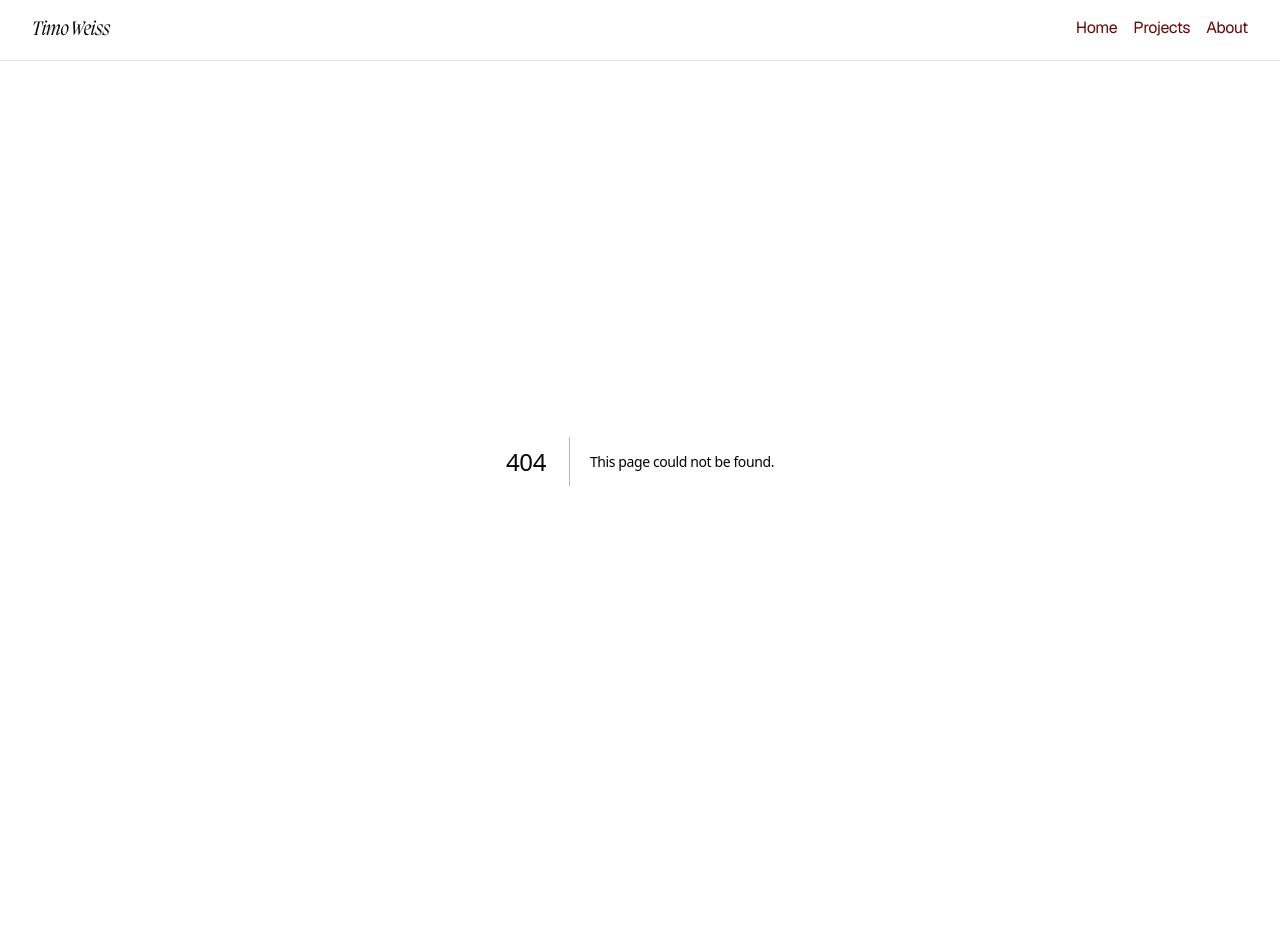
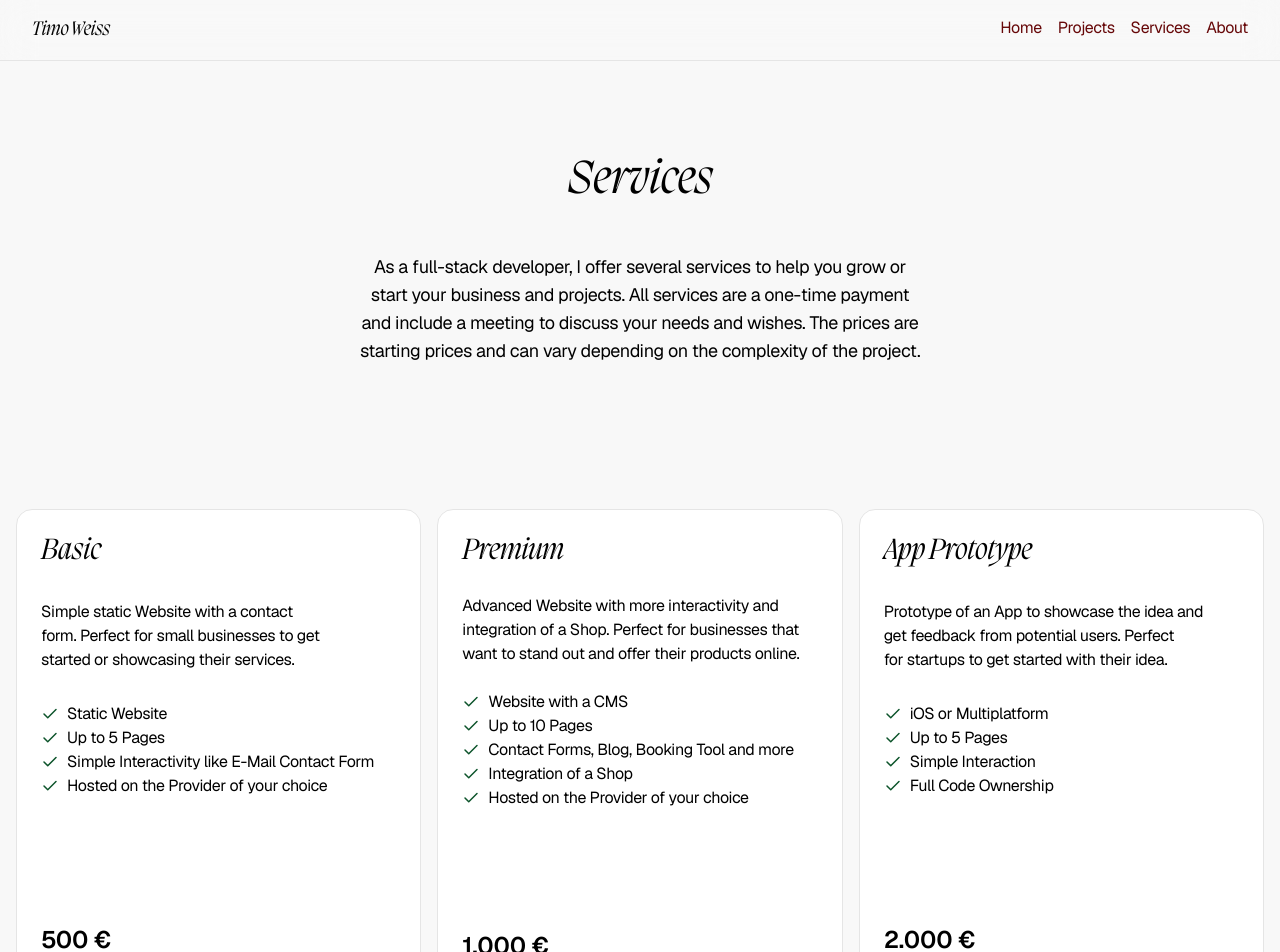
Before and after one commit to exddc/personal-site, a Next.js app: page /services in a window 1280 px wide. Before the commit this address had no page. Shown: the top 952 px of the page. Built offline with nearby package versions, Linux system fonts and the light colour scheme.

Commit message:
new services section

```diff
--- a/app/page.tsx
+++ b/app/page.tsx
@@ -4,6 +4,7 @@ import { ShortBio } from "@/components/Bio";
 import LatestProjects from "@/components/LatestProjects";
 import Links from "@/components/Links";
 import { Contact } from "@/components/Contact";
+import Services from "@/components/Services";
 
 export default function Home() {
   return (
@@ -14,6 +15,7 @@ export default function Home() {
       </div>
       <LatestProjects />
       <Links />
+      <Services />
       <Contact />
     </div>
   );
--- a/app/projects/page.tsx
+++ b/app/projects/page.tsx
@@ -2,6 +2,7 @@
 
 import React from "react";
 import CenterUnderline from "@/components/Fancy-Underline-Center";
+import { Contact } from "@/components/Contact";
 import Link from "next/link";
 
 export default function Projects() {
@@ -183,6 +184,7 @@ export default function Projects() {
           </div>
         </div>
       </section>
+      <Contact />
     </div>
   );
 }
--- /dev/null
+++ b/app/services/page.tsx
@@ -0,0 +1,123 @@
+"use client";
+
+import React from "react";
+import { Contact } from "@/components/Contact";
+import { Check } from "lucide-react";
+
+export default function Services() {
+  return (
+    <div className="grid grid-cols-1 gap-36">
+      <section
+        id="services"
+        className="mx-auto mt-24 flex w-full max-w-[90rem] flex-col gap-36 text-center text-lg text-balance"
+      >
+        <div className="mx-auto flex max-w-xl flex-col gap-12 text-center text-lg text-balance">
+          <h2 className="font-serif text-5xl italic">Services</h2>
+          <p>
+            As a full-stack developer, I offer several services to help you grow
+            or start your business and projects. All services are a one-time
+            payment and include a meeting to discuss your needs and wishes. The
+            prices are starting prices and can vary depending on the complexity
+            of the project.
+          </p>
+        </div>
+
+        <div className="mx-auto grid w-full grid-cols-1 gap-4 text-left lg:grid-cols-3">
+          <div className="mx-auto grid w-full grid-cols-1 gap-6 rounded-2xl border border-neutral-200 bg-white p-6 text-base">
+            <h3 className="font-serif text-3xl italic">Basic</h3>
+            <p>
+              Simple static Website with a contact form. Perfect for small
+              businesses to get started or showcasing their services.
+            </p>
+            <ul>
+              <li className="flex items-center gap-2">
+                <Check width={18} color="#0d542b" />
+                <span>Static Website</span>
+              </li>
+              <li className="flex items-center gap-2">
+                <Check width={18} color="#0d542b" />
+                <span>Up to 5 Pages</span>
+              </li>
+              <li className="flex items-center gap-2">
+                <Check width={18} color="#0d542b" />
+                <span>Simple Interactivity like E-Mail Contact Form</span>
+              </li>
+              <li className="flex items-center gap-2">
+                <Check width={18} color="#0d542b" />
+                <span>Hosted on the Provider of your choice</span>
+              </li>
+            </ul>
+            <p className="pt-24 text-2xl font-semibold">500 €</p>
+          </div>
+
+          <div className="mx-auto grid w-full grid-cols-1 gap-6 rounded-2xl border border-neutral-200 bg-white p-6 text-base">
+            <h3 className="font-serif text-3xl italic">Premium</h3>
+            <p>
+              Advanced Website with more interactivity and integration of a
+              Shop. Perfect for businesses that want to stand out and offer
+              their products online.
+            </p>
+            <ul>
+              <li className="flex items-center gap-2">
+                <Check width={18} color="#0d542b" />
+                <span>Website with a CMS</span>
+              </li>
+              <li className="flex items-center gap-2">
+                <Check width={18} color="#0d542b" />
+                <span>Up to 10 Pages</span>
+              </li>
+              <li className="flex items-center gap-2">
+                <Check width={18} color="#0d542b" />
+                <span>Contact Forms, Blog, Booking Tool and more</span>
+              </li>
+              <li className="flex items-center gap-2">
+                <Check width={18} color="#0d542b" />
+                <span>Integration of a Shop</span>
+              </li>
+              <li className="flex items-center gap-2">
+                <Check width={18} color="#0d542b" />
+                <span>Hosted on the Provider of your choice</span>
+              </li>
+            </ul>
+            <p className="pt-24 text-2xl font-semibold">1.000 €</p>
+          </div>
+
+          <div className="mx-auto grid w-full grid-cols-1 gap-6 rounded-2xl border border-neutral-200 bg-white p-6 text-base">
+            <h3 className="font-serif text-3xl italic">App Prototype</h3>
+            <p>
+              Prototype of an App to showcase the idea and get feedback from
+              potential users. Perfect for startups to get started with their
+              idea.
+            </p>
+            <ul>
+              <li className="flex items-center gap-2">
+                <Check width={18} color="#0d542b" />
+                <span>iOS or Multiplatform</span>
+              </li>
+              <li className="flex items-center gap-2">
+                <Check width={18} color="#0d542b" />
+                <span>Up to 5 Pages</span>
+              </li>
+              <li className="flex items-center gap-2">
+                <Check width={18} color="#0d542b" />
+                <span>Simple Interaction</span>
+              </li>
+              <li className="flex items-center gap-2">
+                <Check width={18} color="#0d542b" />
+                <span>Full Code Ownership</span>
+              </li>
+            </ul>
+            <p className="pt-24 text-2xl font-semibold">2.000 €</p>
+          </div>
+        </div>
+      </section>
+      <div className="mx-auto flex max-w-xl flex-col gap-12 text-center text-lg text-balance">
+        <p>
+          If you are interested in one of the services or have a custom request,
+          feel free to contact me.
+        </p>
+      </div>
+      <Contact />
+    </div>
+  );
+}
--- a/components/Header.tsx
+++ b/components/Header.tsx
@@ -69,6 +69,13 @@ export default function Header() {
                 underlinePaddingRatio={-0.2}
               />
             </Link>
+            <Link href="/services">
+              <CenterUnderline
+                label="Services"
+                underlineHeightRatio={0.05}
+                underlinePaddingRatio={-0.2}
+              />
+            </Link>
             <Link href="/about">
               <CenterUnderline
                 label="About"
--- /dev/null
+++ b/components/Services.tsx
@@ -0,0 +1,44 @@
+"use client";
+
+import React from "react";
+import CenterUnderline from "./Fancy-Underline-Center";
+import Link from "next/link";
+
+export default function Services() {
+  return (
+    <section
+      id="services-landing"
+      className="mx-auto flex w-full max-w-[90rem] flex-col gap-12 text-center text-lg text-balance"
+    >
+      <h2 className="font-serif text-5xl italic">Services</h2>
+      <p>I provide a variety of development services to suit your needs:</p>
+      <div className="mx-auto grid w-full grid-cols-1 gap-4 text-left lg:grid-cols-3">
+        <div className="mx-auto grid w-full grid-cols-1 gap-6 rounded-2xl border border-neutral-200 bg-white p-6 text-base">
+          <h3 className="font-serif text-3xl italic">Basic</h3>
+          <p>Simple, static site to get your business online.</p>
+        </div>
+        <div className="mx-auto grid w-full grid-cols-1 gap-6 rounded-2xl border border-neutral-200 bg-white p-6 text-base">
+          <h3 className="font-serif text-3xl italic">Premium</h3>
+          <p>
+            Advanced site with CMS, interactivity, and e-commerce capabilities.
+          </p>
+        </div>
+        <div className="mx-auto grid w-full grid-cols-1 gap-6 rounded-2xl border border-neutral-200 bg-white p-6 text-base">
+          <h3 className="font-serif text-3xl italic">App Prototype</h3>
+          <p>Functional prototype to showcase and test your app idea.</p>
+        </div>
+      </div>
+      <Link
+        href="/services"
+        className="mx-auto w-fit font-serif text-2xl text-[#660708] italic"
+      >
+        <CenterUnderline
+          label="See more"
+          underlineHeightRatio={0.05}
+          underlinePaddingRatio={-0.2}
+          transition={true}
+        />
+      </Link>
+    </section>
+  );
+}
--- a/package.json
+++ b/package.json
@@ -11,6 +11,7 @@
   "dependencies": {
     "class-variance-authority": "^0.7.1",
     "clsx": "^2.1.1",
+    "lucide-react": "^0.477.0",
     "motion": "^11.16.0",
     "next": "15.1.3",
     "react": "^19.0.0",
```
Also changed, not shown: 1 other file (tests, documents, lock files or other folders).
